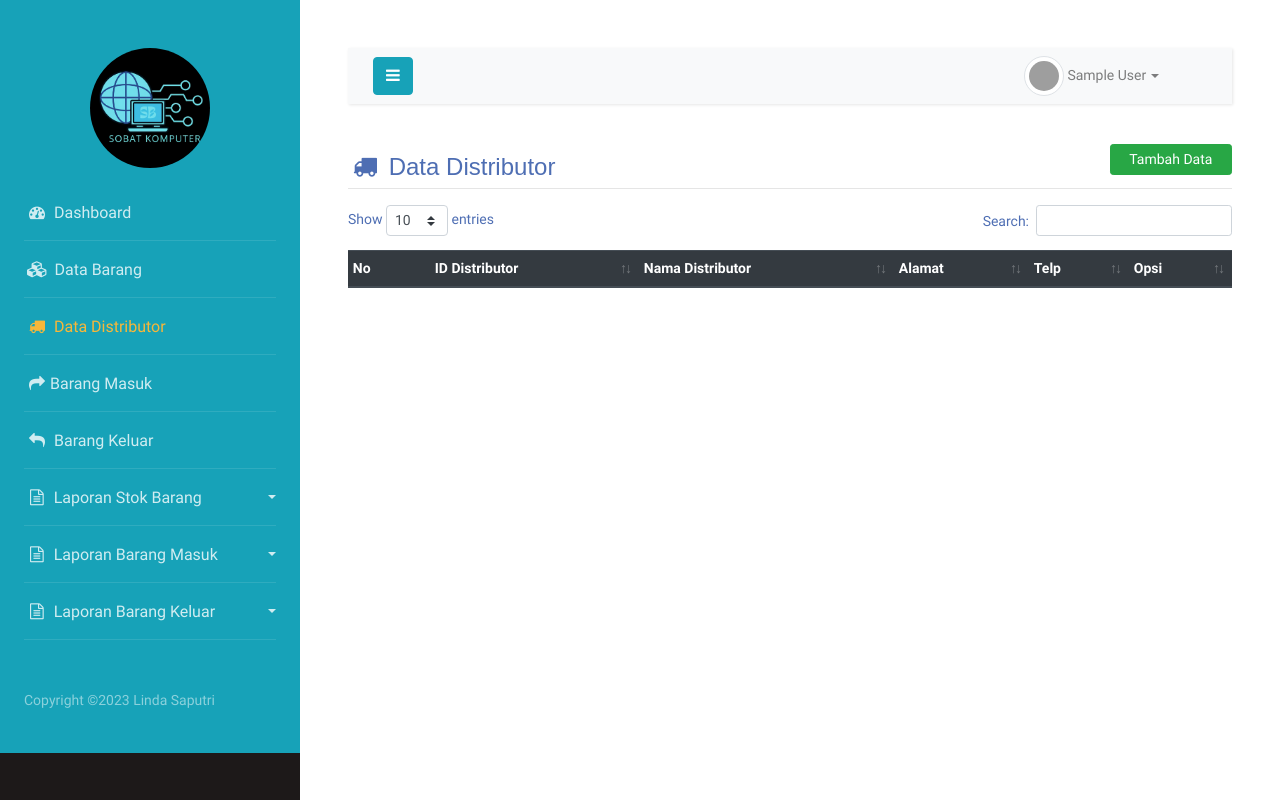
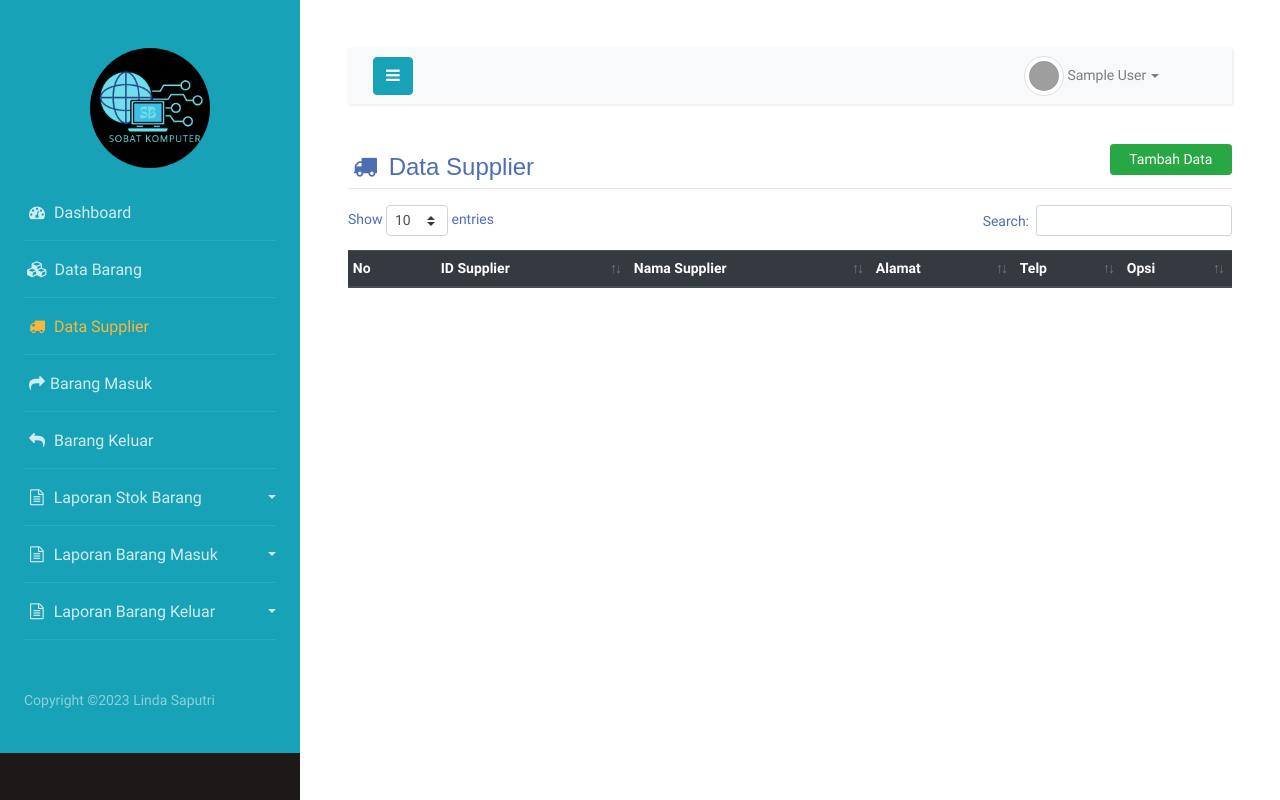
Before and after one commit to medival/stock_barang_baru, a CodeIgniter app: page /database/supplier in a window 1280 px wide. Run offline with CodeIgniter, Linux system fonts and the light colour scheme; the visitor is signed in with stand-in values (Sample User, id 1); lists and menus that the app fills with data are empty; grey boxes are pictures that could not be loaded.

Commit message:
chore: rename distributor to supplier

```diff
--- a/application/views/cetak/pembelian_bulanan.php
+++ b/application/views/cetak/pembelian_bulanan.php
@@ -19,7 +19,7 @@ function tanggal_indo($tgl)
         <tr>
             <th scope="col">#</th>
             <th scope="col">ID Barang</th>
-            <th scope="col">Nama Distributor</th>
+            <th scope="col">Nama Supplier</th>
             <th scope="col">Nama Barang</th>
             <th scope="col">Brand</th>
             <th scope="col" class="text-center">Jumlah</th>
--- a/application/views/cetak/pembelian_harian.php
+++ b/application/views/cetak/pembelian_harian.php
@@ -20,7 +20,7 @@ function tanggal_indo($tgl)
         <tr>
             <th scope="col">#</th>
             <th scope="col">ID Barang</th>
-            <th scope="col">Nama Distributor</th>
+            <th scope="col">Nama Supplier</th>
             <th scope="col">Nama Barang</th>
             <th scope="col">Brand</th>
             <th scope="col" class="text-center">Jumlah</th>
--- a/application/views/laporan/pembelian_harian.php
+++ b/application/views/laporan/pembelian_harian.php
@@ -36,7 +36,7 @@ if ($this->session->flashdata('alert')) {
         <tr>
             <th scope="col">No</th>
             <th scope="col">ID Pembelian</th>
-            <th scope="col">Nama Distributor</th>
+            <th scope="col">Nama Supplier</th>
             <th scope="col">Nama Barang</th>
             <th scope="col">Brand</th>
             <th scope="col" class="text-center">Jumlah</th>
--- a/application/views/pembelian/index.php
+++ b/application/views/pembelian/index.php
@@ -34,7 +34,7 @@ if ($this->session->flashdata('error')) {
                 <th scope="col">No</th>
                 <th scope="col">ID Pembelian</th>
                 <th scope="col">Tanggal</th>
-                <th scope="col">Distributor</th>
+                <th scope="col">Supplier</th>
                 <th scope="col">Jumlah Jenis Barang</th>
                 <th scope="col">Nama Barang</th>
                 <th scope="col">Total Harga Beli</th>
--- a/application/views/supplier/index.php
+++ b/application/views/supplier/index.php
@@ -2,7 +2,7 @@
 
 <div class="row">
     <div class="col-sm-12 col-md-10">
-        <h4 class="mb-0"><i class="fa fa-truck"></i> Data Distributor</h4>
+        <h4 class="mb-0"><i class="fa fa-truck"></i> Data Supplier</h4>
     </div>
     <div class="col-sm-12 col-md-2">
         <a href="<?= site_url('tambah_supplier'); ?>" class="btn btn-success btn-sm btn-block">Tambah Data</a>
@@ -29,8 +29,8 @@ if ($this->session->flashdata('error')) {
         <thead class="thead-dark">
             <tr>
                 <th scope="col">No</th>
-                <th scope="col">ID Distributor</th>
-                <th scope="col">Nama Distributor</th>
+                <th scope="col">ID Supplier</th>
+                <th scope="col">Nama Supplier</th>
                 <th scope="col">Alamat</th>
                 <th scope="col">Telp</th>
                 <th scope="col">Opsi</th>
--- a/application/views/template/nav.php
+++ b/application/views/template/nav.php
@@ -22,7 +22,7 @@
 
                 <li <?= (in_array(strtolower($this->uri->segment(1)), ['supplier', 'tambah_supplier', 'edit_supplier'])) ? 'class="active"' : ''; ?>>
                     <a href="<?= site_url('supplier'); ?>">
-                        <i class="fa fa-truck"></i> Data Distributor
+                        <i class="fa fa-truck"></i> Data Supplier
                     </a>
                 </li>
             <?php
```
Also changed, not shown: application/views/supplier/form_edit.php (+4 -4 lines), application/views/supplier/form_input.php (+4 -4 lines).
